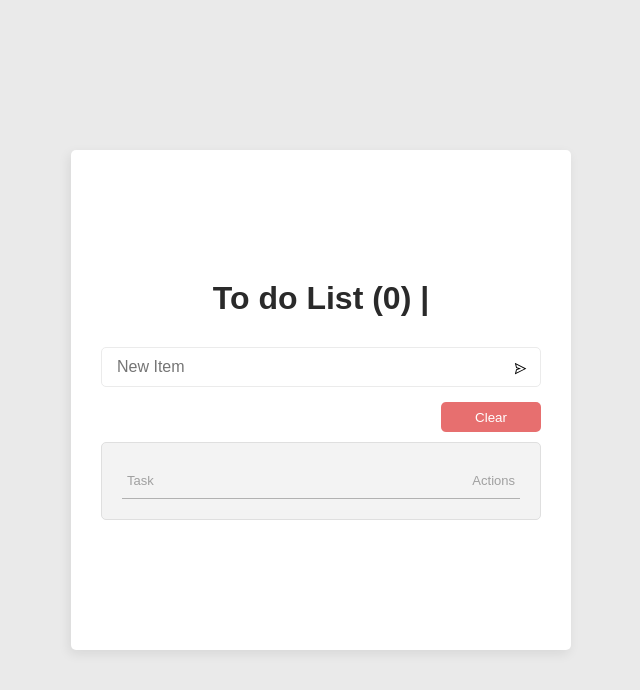
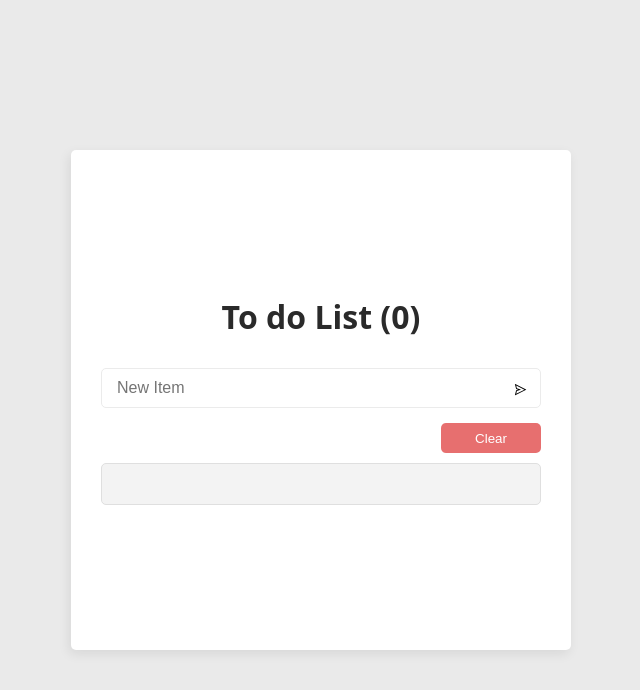
Before and after one commit to LuciLua/todo, a Next.js app: page / in a window 1280 px wide. Shown: the top 690 px of the page, without its empty margins (319-959 px from the left). Built offline with nearby package versions, Linux system fonts and the light colour scheme.

Commit message:
:star2: Font family update >ubuntu and change icons check

```diff
--- a/src/components/DialogBox/DialogBox.module.scss
+++ b/src/components/DialogBox/DialogBox.module.scss
@@ -30,8 +30,6 @@
     padding: 0 30px;
 
     text-align: center;
-
-    font-family: system-ui, -apple-system, BlinkMacSystemFont, 'Segoe UI', Roboto, Oxygen, Ubuntu, Cantarell, 'Open Sans', 'Helvetica Neue', sans-serif;
 
     h1 {
       font-size: 25px;
--- a/src/components/List/List.module.scss
+++ b/src/components/List/List.module.scss
@@ -1,50 +1,46 @@
 .list {
-  // border: 1px solid rgb(223, 223, 223);
-  // padding: 20px;
-  // background-color: rgb(243, 243, 243);
-
   width: 100%;
   height: 100%;
-
-  // border-radius: 5px;
 
   position: relative;
 
   animation: 0.5s fade linear;
 
-
-
   .listItem {
     list-style: none;
     margin: 25px 0;
-    background-color: #fff;
+
+    display: flex;
+    justify-content: center;
+    align-items: center;
 
     padding: 10px;
     border-radius: 5px;
-    border: 1px solid rgb(223, 223, 223);
-
-    display: flex;
 
     position: relative;
 
     animation: 0.5s fade linear;
 
+    width: 89%;
+
     &[value="pending"] {
-      background-color: rgb(204, 204, 204);
+      background-color: #ebebeb;
+      border: 1px solid rgba(159, 159, 159, 0.133);
+      color: #313131a1;
     }
     &[value="completed"] {
       background-color: rgba(0, 255, 47, 0.233);
       border: 1px solid rgba(20, 83, 37, 0.283);
-      color: rgb(9, 87, 27);
+      color: #09571b;
     }
 
-    &::before{
-      border: 1px solid #727272;
+    &::before {
+      // border: 1px solid rgba(20, 83, 37, 0.613);
       border-radius: 3px;
       width: 20px;
       height: 20px;
       position: absolute;
-      content: '';
+      content: "";
       left: 8px;
       user-select: none;
       pointer-events: none;
@@ -56,15 +52,36 @@
       margin-right: 15px;
       width: 20px;
       height: 20px;
+
+      cursor: pointer;
     }
 
     button.remove {
       border: none;
-      width: 50px;
+
+      width: 12%;
+      height: 100%;
+
       display: flex;
       justify-content: center;
       align-items: center;
       background-color: transparent;
+
+      border-radius: 5px;
+
+      position: absolute;
+      right: -13%;
+
+      background-color: #ebebeb;
+
+
+      &:hover {
+        cursor: pointer;
+        box-shadow: 0 0 4px rgba(65, 65, 65, 0.112);
+        background-color: #fbe0e088;
+        border: 1px solid rgba(255, 0, 0, 0.179);
+
+      }
     }
 
     span {
@@ -75,16 +92,15 @@
   }
 }
 
-
 @keyframes fade {
-  0%{
+  0% {
     opacity: 0%;
   }
 
-  25%{
+  25% {
     opacity: 5%;
   }
-  100%{
+  100% {
     opacity: 100%;
   }
 }
--- a/src/components/List/List.tsx
+++ b/src/components/List/List.tsx
@@ -1,6 +1,7 @@
 import styles from "./List.module.scss"
 import { useState, useEffect } from "react"
-import { AiOutlineLine, AiOutlineCheck, AiOutlineClose } from "react-icons/ai"
+import { AiOutlineDelete } from "react-icons/ai"
+import { RiCheckboxBlankCircleLine, RiCheckboxCircleFill } from "react-icons/ri"
 
 
 const ListItem = ({ todos, index, handleRemoveItem, handleUpdateItem }) => {
@@ -10,12 +11,12 @@ const ListItem = ({ todos, index, handleRemoveItem, handleUpdateItem }) => {
                 onClick={() => handleUpdateItem(index)}>
                 {
                     todos.status == "pending"
-                        ? <AiOutlineLine /> : <AiOutlineCheck />
+                        ? <RiCheckboxBlankCircleLine size={19} color="#1d1d1d82" /> : <RiCheckboxCircleFill size={19} color="#09571b" />
                 }
             </button>
             <span>{todos.todo}</span>
             <button className={styles.remove} onClick={() => handleRemoveItem(index)}>
-                <AiOutlineClose color="#aa0000" />
+                <AiOutlineDelete color="#1d1d1d82" />
             </button>
 
         </li>
--- a/src/pages/index.tsx
+++ b/src/pages/index.tsx
@@ -91,11 +91,8 @@ function Home() {
 
         // Update status on localStorage
         const todosListString = JSON.stringify([...todos])
-        // Bug here
-        const local_todo_obj = () => localStorage.setItem("local_todo", todosListString)[index]
-
-        local_todo_obj
-
+        const set_item_to_local = () => localStorage.setItem("local_todo", todosListString)[index]
+        set_item_to_local
 
     }
 
@@ -133,7 +130,7 @@ function Home() {
         <div className={styles.home}>
             <DialogBox op={clear} />
             <div className={styles.todoWrapper}>
-                <h1>To do List ({updateTotal}) | {choice()}</h1>
+                <h1>To do List ({updateTotal})</h1>
                 <TextField
                     addNewItem={addNewItem}
                 />
@@ -141,10 +138,10 @@ function Home() {
                     Clear
                 </button>
                 <div className={styles.list}>
-                    <div className={styles.labels}>
+                    {/* <div className={styles.labels}>
                         <p>Task</p>
                         <p>Actions</p>
-                    </div>
+                    </div> */}
                     <List
                         data={todos}
                         handleRemoveItem={handleRemoveItem}
--- a/src/style/globals.scss
+++ b/src/style/globals.scss
@@ -9,4 +9,5 @@ html{
     color: rgb(42, 42, 42);
     background-color: #fff;
 
+    font-family: system-ui, -apple-system, BlinkMacSystemFont, 'Segoe UI', Roboto, Oxygen, Ubuntu, Cantarell, 'Open Sans', 'Helvetica Neue', sans-serif;
 }
--- a/src/style/home.module.scss
+++ b/src/style/home.module.scss
@@ -54,7 +54,6 @@
 
     .list {
       display: flex;
-      width: 100%;
       flex-direction: column;
 
       animation: 0.5s fade linear;
@@ -70,23 +69,6 @@
 
       position: relative;
 
-      .labels {
-        display: flex;
-        width: 100%;
-
-        border-bottom: 1px solid #b1b1b1;
-
-        p:nth-child(1) {
-          margin-right: auto;
-          font-size: 13px;
-          padding: 10px 5px;
-        }
-        p:nth-child(2) {
-          margin-left: auto;
-          font-size: 13px;
-          padding: 10px 5px;
-        }
-      }
     }
   }
 }
```
